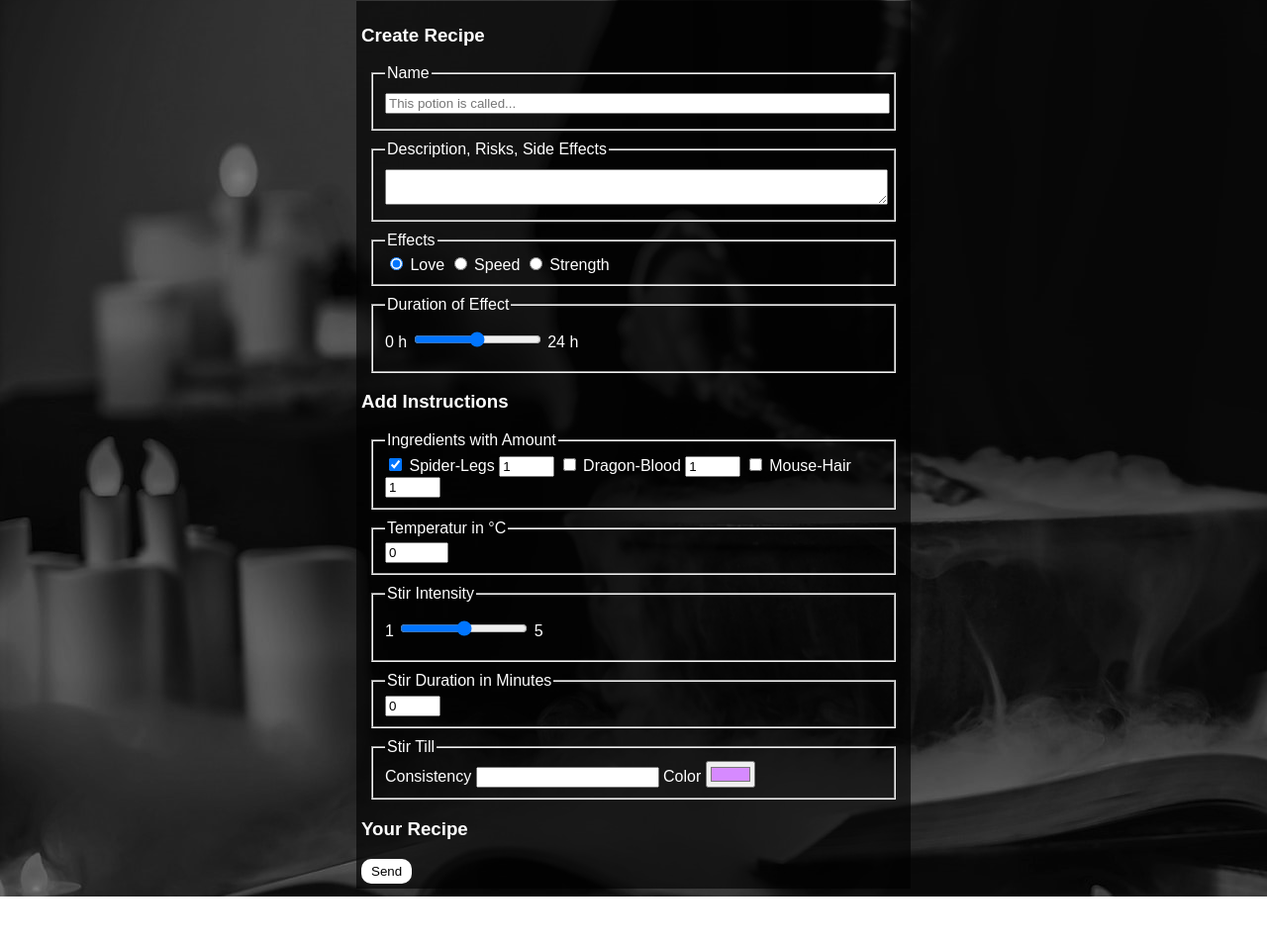
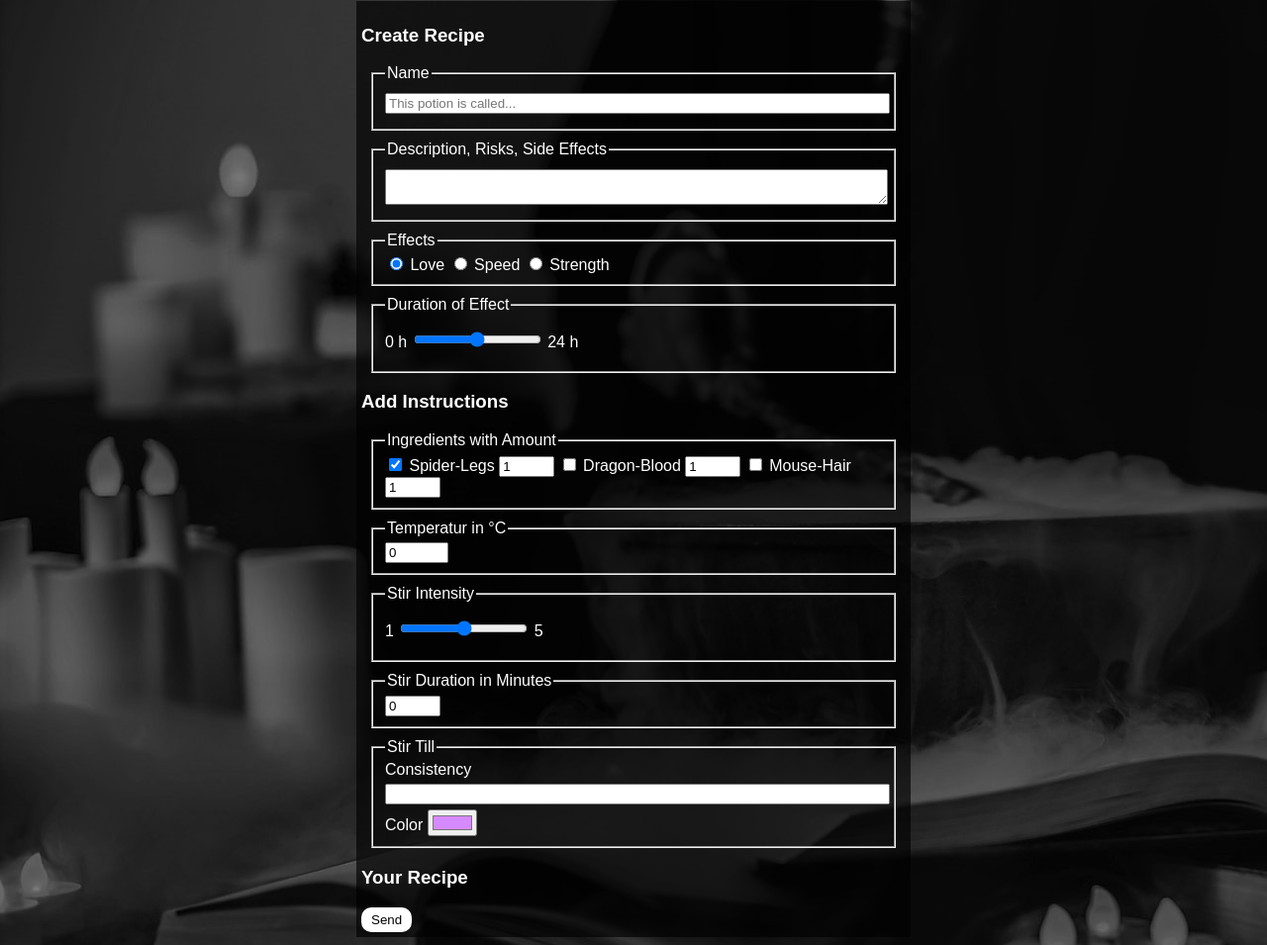
Before and after one commit to ayaan99/EIA2-WiSe20, a website: page 02_Praktikum/L03_Hexenkessel/PotionMaker.html in a window 1280 px wide. Shown: the part 79-1034 px from the top of the page at 99% size. Before the commit the page ends 985 px from the top, so only its background shows below. Drawn offline with Linux system fonts and the light colour scheme.

Commit message:
upload Aufgabe #03

```diff
--- a/02_Praktikum/L03_Hexenkessel/PotionMaker.html
+++ b/02_Praktikum/L03_Hexenkessel/PotionMaker.html
@@ -74,7 +74,7 @@
         <fieldset>
             <legend>Stir Till</legend>
             <label for="consistency">Consistency</label>
-            <input type="datalist" name="consistency">
+            <input type="text" name="consistency">
 
             <label for="color">Color</label>
             <input type="color" name="color" placeholder="purple" value="#d68aff">
```
